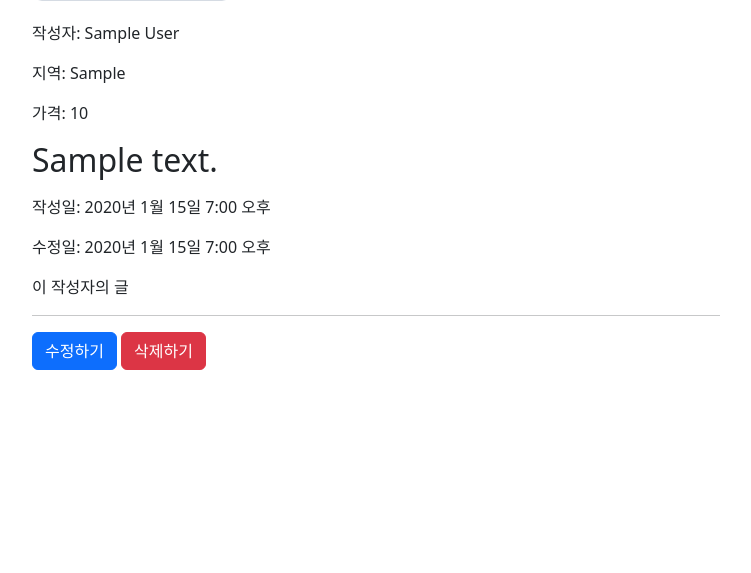
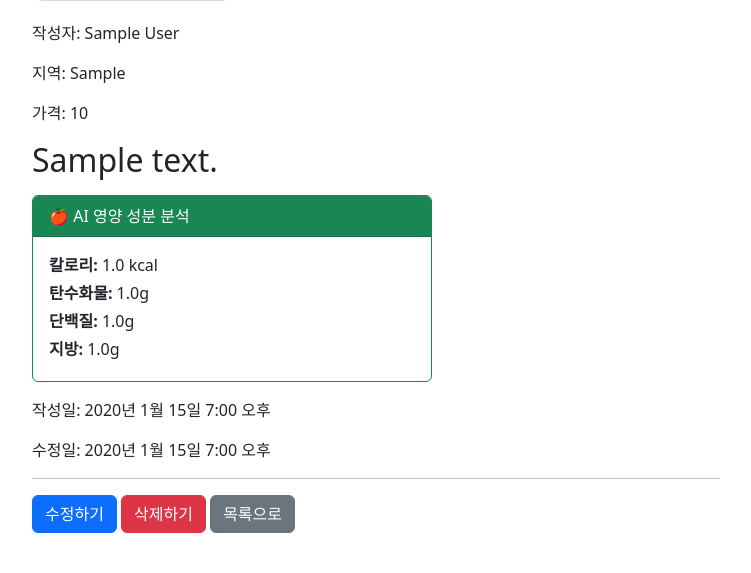
Before and after one commit to Pirogramming-24/Park-seonwoo, a Django app: page /detail/1 in a window 1280 px wide. Shown: the part 484-1057 px from the top of the page, without its empty margins (264-1015 px from the left). Before the commit the page ends 854 px from the top, so only its background shows below. Run offline with Django 5.2, Linux system fonts and the light colour scheme; tables that the repository leaves empty hold one stand-in row (values such as "Sample post"); grey boxes marked "Sample" are stand-in pictures.

Commit message:
feat: 과제2 상세페이지 및 전체기능 구현완료

```diff
--- a/appleMarket-v2/apps/posts/forms.py
+++ b/appleMarket-v2/apps/posts/forms.py
@@ -1,13 +1,14 @@
-
 from django import forms
 from .models import Post, NutritionInfo
 
 class PostForm(forms.ModelForm):
     class Meta:
         model = Post
+
         exclude = ['created_at', 'updated_at']
 
 class NutritionForm(forms.ModelForm):
     class Meta:
         model = NutritionInfo
+
         exclude = ['post', 'created_at', 'updated_at']
--- a/appleMarket-v2/apps/posts/views.py
+++ b/appleMarket-v2/apps/posts/views.py
@@ -1,10 +1,9 @@
-from django.shortcuts import render, redirect
+from django.shortcuts import render, redirect, get_object_or_404
 from django.http import JsonResponse
 from django.views.decorators.csrf import csrf_exempt
 from django.core.files.storage import default_storage
 import os
 from .models import Post
-from .forms import PostForm
 from .services.ocr_service import extract_nutrition_data
 from .forms import PostForm, NutritionForm
 
@@ -34,40 +33,34 @@ def main(request):
     }
     return render(request, 'posts/list.html', context=context)
 
+# apps/posts/views.py
+
 def create(request):
     if request.method == 'GET':
-        post_form = PostForm()
+        post_form = PostForm()         # 이름 변경: form -> post_form
         nutrition_form = NutritionForm()
+
         context = {
-            'form': post_form,
-            'nutrition_form': nutrition_form  # 템플릿으로 보냄
+            'post_form': post_form,    # ★ HTML에서 이 이름으로 씁니다!
+            'nutrition_form': nutrition_form
         }
         return render(request, 'posts/create.html', context=context)
 
     else:
-        # POST 요청 시 두 폼 모두 데이터를 채움
-        post_form = PostForm(request.POST, request.FILES)
+        post_form = PostForm(request.POST, request.FILES) # 여기도 post_form
         nutrition_form = NutritionForm(request.POST)
 
-        # 두 폼이 모두 유효한지 검사
         if post_form.is_valid() and nutrition_form.is_valid():
-            # 1. Post 먼저 저장
             post = post_form.save(commit=False)
-            post.user = request.user
             post.save()
 
-            # 2. NutritionInfo 저장 (Post와 연결)
             nutrition = nutrition_form.save(commit=False)
-            nutrition.post = post  # ★ 방금 만든 post와 연결!
+            nutrition.post = post
             nutrition.save()
-
             return redirect('/')
 
-        # 에러 나면 다시 입력 화면으로
-        context = {
-            'form': post_form,
-            'nutrition_form': nutrition_form
-        }
+        # 실패 시 다시 입력창으로
+        context = { 'post_form': post_form, 'nutrition_form': nutrition_form }
         return render(request, 'posts/create.html', context=context)
 
 def detail(request, pk):
--- a/appleMarket-v2/apps/users/urls.py
+++ b/appleMarket-v2/apps/users/urls.py
@@ -1,11 +1,14 @@
 from django.urls import path
-from .views import *
+from . import views  # ★ 수정: views 모듈 전체를 가져옵니다.
 
 app_name = 'users'
 
 urlpatterns = [
-  path('list', list, name='list'),
-  path('create', create, name='create'),
-  path('update/<int:pk>', update, name='update'),
-  path('delete/<int:pk>', delete, name='delete'),
+
+    path('list/', views.list, name='list'),
+    path('create/', views.create, name='create'),
+    path('update/<int:pk>/', views.update, name='update'),
+    path('delete/<int:pk>/', views.delete, name='delete'),
+
+    path('<int:pk>/', views.detail, name='detail'),
 ]
--- a/appleMarket-v2/templates/posts/detail.html
+++ b/appleMarket-v2/templates/posts/detail.html
@@ -15,26 +15,37 @@
     }
 </style>
 {% endblock%}
-
-
 {% block content %}
 <h1 style="color: green; font-size: 40px">{{post.title}}</h1>
+
 {% if post.photo %}
-<img src="{{post.photo.url}}" alt="제품 이미지" />
+    <img src="{{post.photo.url}}" alt="제품 이미지" />
 {% else %}
-<img src="{% static 'posts/image/no-image.jpg' %}" alt="대체 텍스트" />
+    <img src="{% static 'posts/image/no-image.jpg' %}" alt="대체 텍스트" />
 {% endif %}
 
-<p>작성자: {{post.user}}</p>
+<p>작성자: {{post.user.name}}</p>
 <p>지역: {{post.region}}</p>
 <p>가격: {{post.price}}</p>
+
 <h2 class="my-3">{{post.content}}</h2>
+
+{% if post.nutrition %}
+<div class="card border-success mb-3" style="max-width: 400px;">
+    <div class="card-header bg-success text-white">🍎 AI 영양 성분 분석</div>
+    <div class="card-body">
+        <p class="card-text mb-1"><strong>칼로리:</strong> {{ post.nutrition.calories_kcal }} kcal</p>
+        <p class="card-text mb-1"><strong>탄수화물:</strong> {{ post.nutrition.carbs_g }}g</p>
+        <p class="card-text mb-1"><strong>단백질:</strong> {{ post.nutrition.protein_g }}g</p>
+        <p class="card-text mb-1"><strong>지방:</strong> {{ post.nutrition.fat_g }}g</p>
+    </div>
+</div>
+{% endif %}
 <p>작성일: {{post.created_at}}</p>
 <p>수정일: {{post.updated_at}}</p>
-<p>이 작성자의 글</p>
-
 
 <hr />
 <a href="{% url 'posts:update' post.pk %}" class="btn btn-primary">수정하기</a>
 <a href="{% url 'posts:delete' post.pk %}" class="btn btn-danger">삭제하기</a>
+<a href="/" class="btn btn-secondary">목록으로</a>
 {% endblock content %}
```
Also changed, not shown: appleMarket-v2/apps/posts/services/rules.py (+4 -4 lines), appleMarket-v2/apps/users/views.py (+9 -1 lines), 2 other files.
